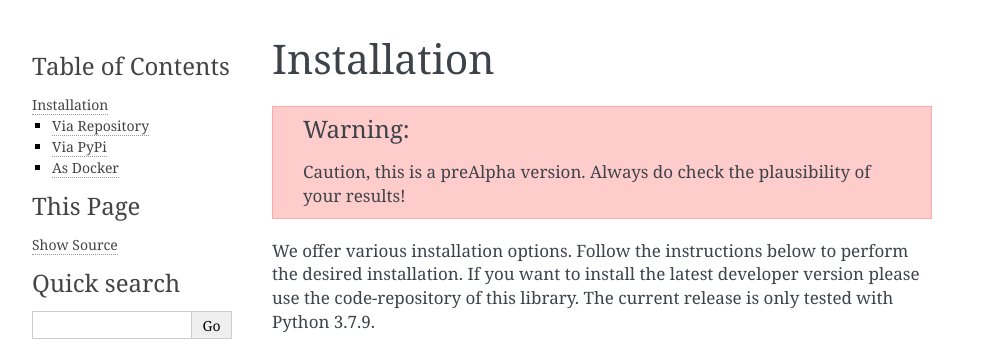
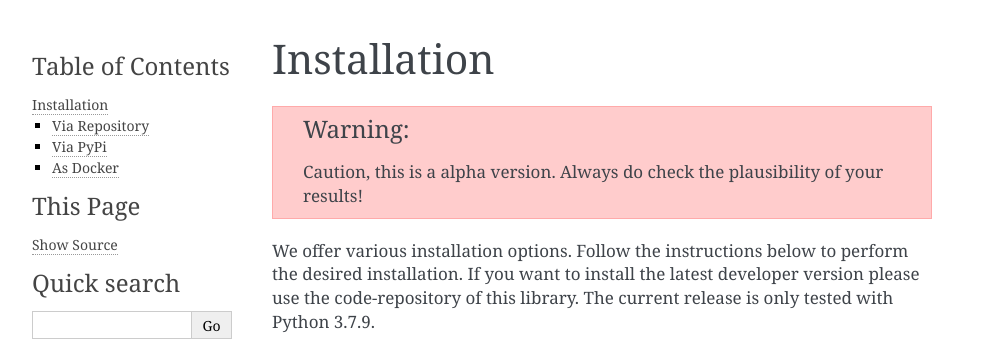
Before and after one commit to hallojs/ml-pepr, a Sphinx documentation site: the page built from docs/source/installation.rst, in a window 1280 px wide. Shown: the top 354 px of the page, without its empty margins (148-1141 px from the left). Built offline with Sphinx 7.4.7, drawn with Linux system fonts in a browser that asks for light colours.

Commit message:
Change version identifier to match PEP 440

```diff
--- a/docs/source/conf.py
+++ b/docs/source/conf.py
@@ -22,7 +22,7 @@ copyright = '2020, Institute for IT-Security (University of Luebeck)'
 author = 'University of Luebeck: ITS KI-Lab Group'
 
 # The full version, including alpha/beta/rc tags
-release = 'preAlpha'
+release = 'alpha'
 
 
 # -- General configuration ---------------------------------------------------
--- a/docs/source/installation.rst
+++ b/docs/source/installation.rst
@@ -1,7 +1,7 @@
 Installation
 ============
 
-.. warning:: Caution, this is a preAlpha version. Always do check the plausibility of your results!
+.. warning:: Caution, this is a alpha version. Always do check the plausibility of your results!
 
 We offer various installation options. Follow the instructions below to perform the desired installation. If you want to
 install the latest developer version please use the code-repository of this library. The current release is only tested
```
Also changed, not shown: README.rst (+12 -28 lines).
